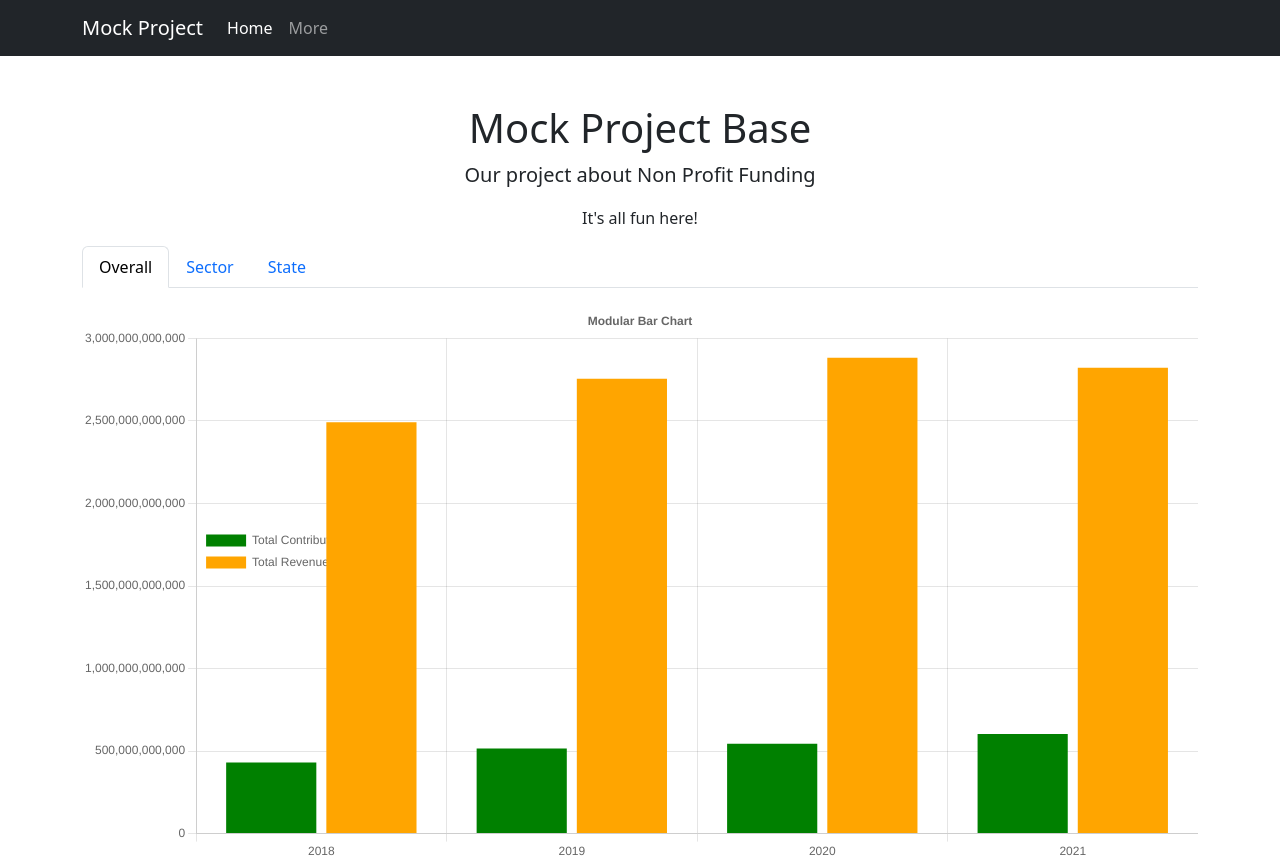
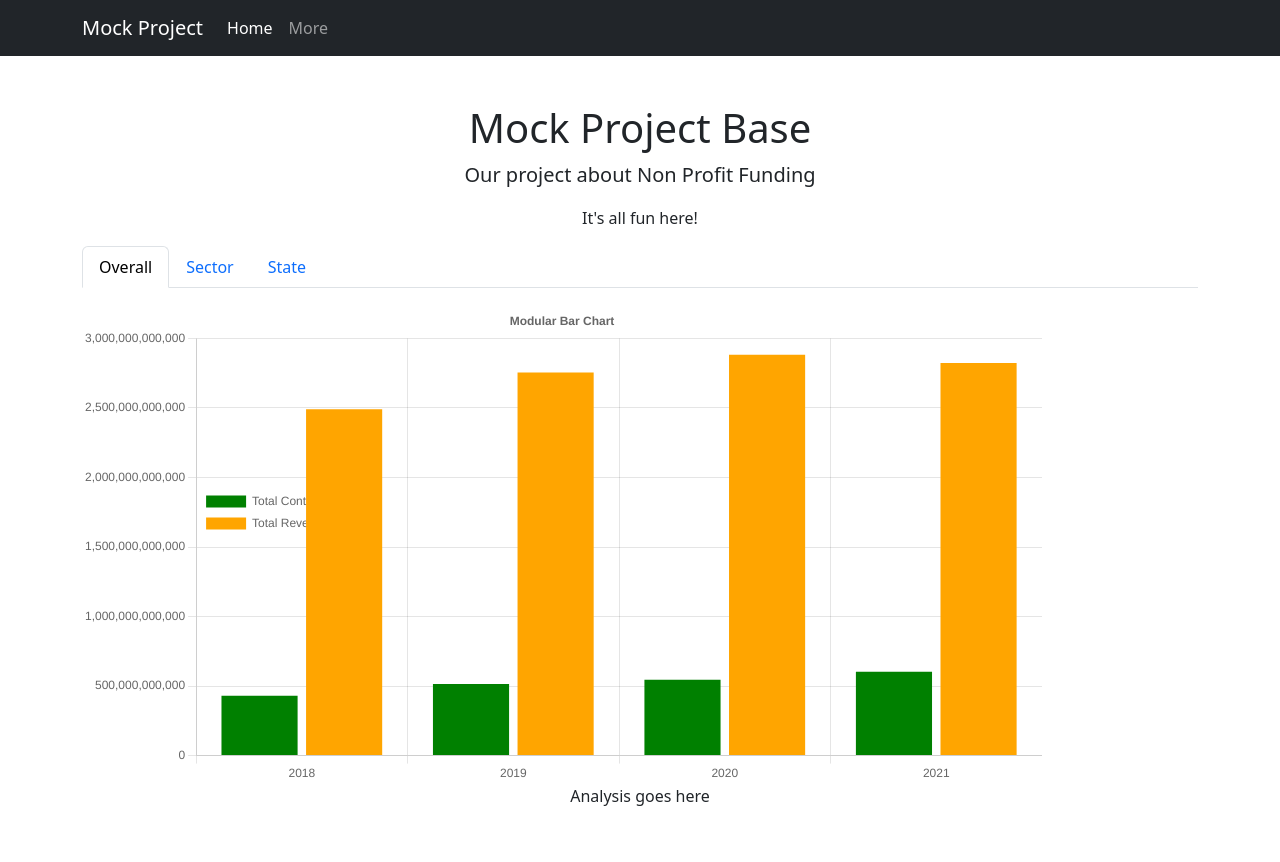
Before and after one commit to de-data-lab/mock-990-team1, a React (Create React App) app: page / in a window 1280 px wide. Both pictures are taken after a click on the tab "Overall". After the commit the page ends 824 px from the top, so only its background shows below. Built offline with nearby package versions, Linux system fonts and the light colour scheme.

Commit message:
added placeholders

```diff
--- a/src/Components/BarChart.js
+++ b/src/Components/BarChart.js
@@ -24,7 +24,7 @@ ChartJS.register(
 );
 
 function ChartWithDropDown() {
-  const [graphData, setGraphData] = useState(data);
+  const [graphData, setGraphData] = useState(dataA);
   const [graphOptions, setGraphOptions] = useState(option);
 
   const datasets = [
--- a/src/home/Home.js
+++ b/src/home/Home.js
@@ -14,7 +14,7 @@ import Tab from "react-bootstrap/Tab";
 import Tabs from "react-bootstrap/Tabs";
 import { allRecievedByState , data_overall} from "../utils/Data";
 import { option2018, option} from "../utils/Config";
-import BasicButtonExample from "../Components/BarChart";
+import ChartWithDropDown from "../Components/BarChart";
 ChartJS.register(
   CategoryScale,
   LinearScale,
@@ -34,18 +34,21 @@ function Home() {
       </div>
       <Tabs
         defaultActiveKey="profile"
-        id="uncontrolled-tab-example"
+        id="tabs"
         className="mb-3"
       >
         <Tab eventKey="overall" title="Overall">
           <Bar data={data_overall} options={option} />
+          <p>Analysis goes here</p>
         </Tab>
         <Tab eventKey="sector" title="Sector">
 
-          <BasicButtonExample/>
+          <ChartWithDropDown/>
+          <p>Analysis goes here</p>
         </Tab>
         <Tab eventKey="state" title="State">
         <Bar data={allRecievedByState} options={option2018} />
+        <p>Analysis goes here</p>
         </Tab>
       </Tabs>
     </div>
```
